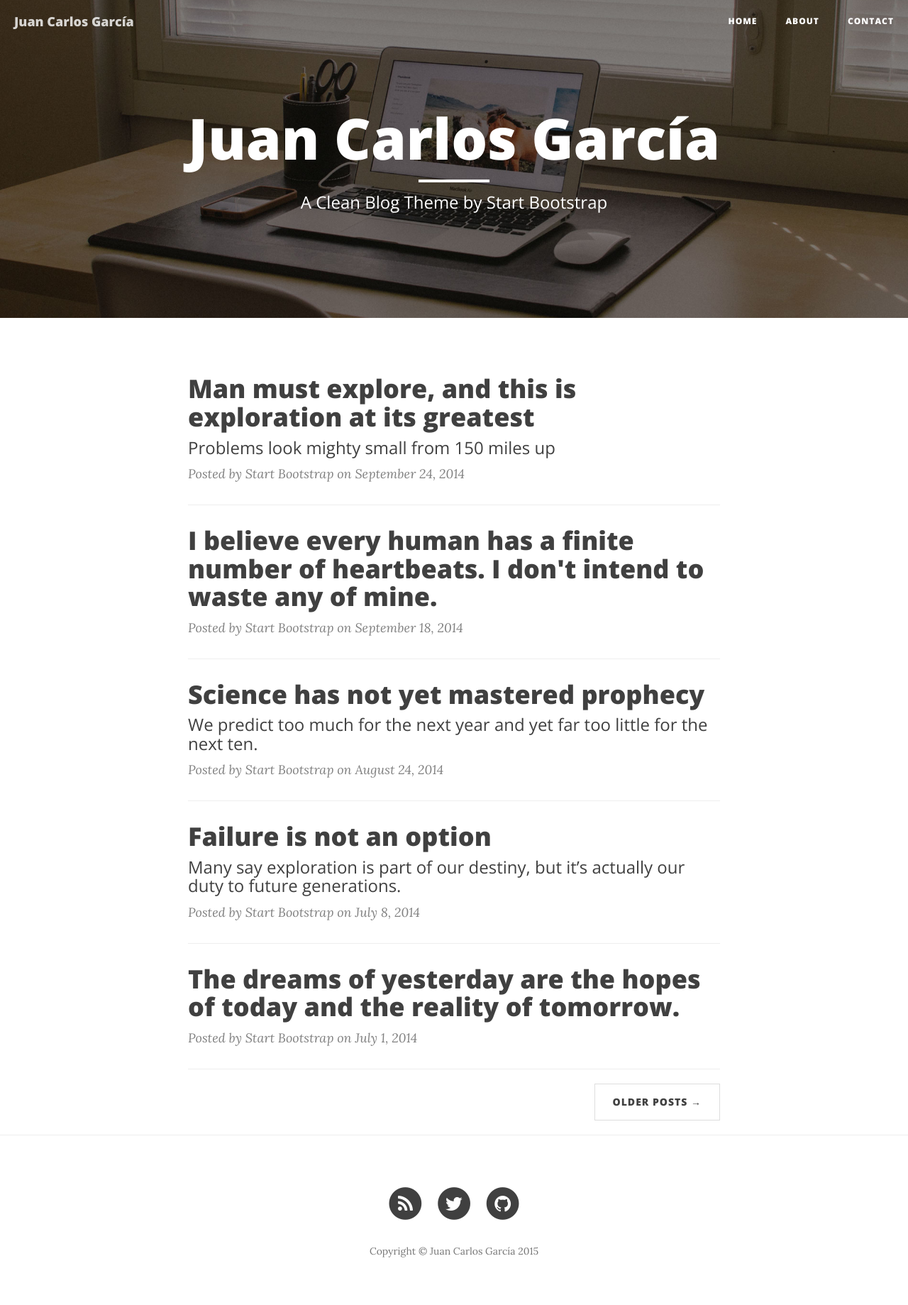
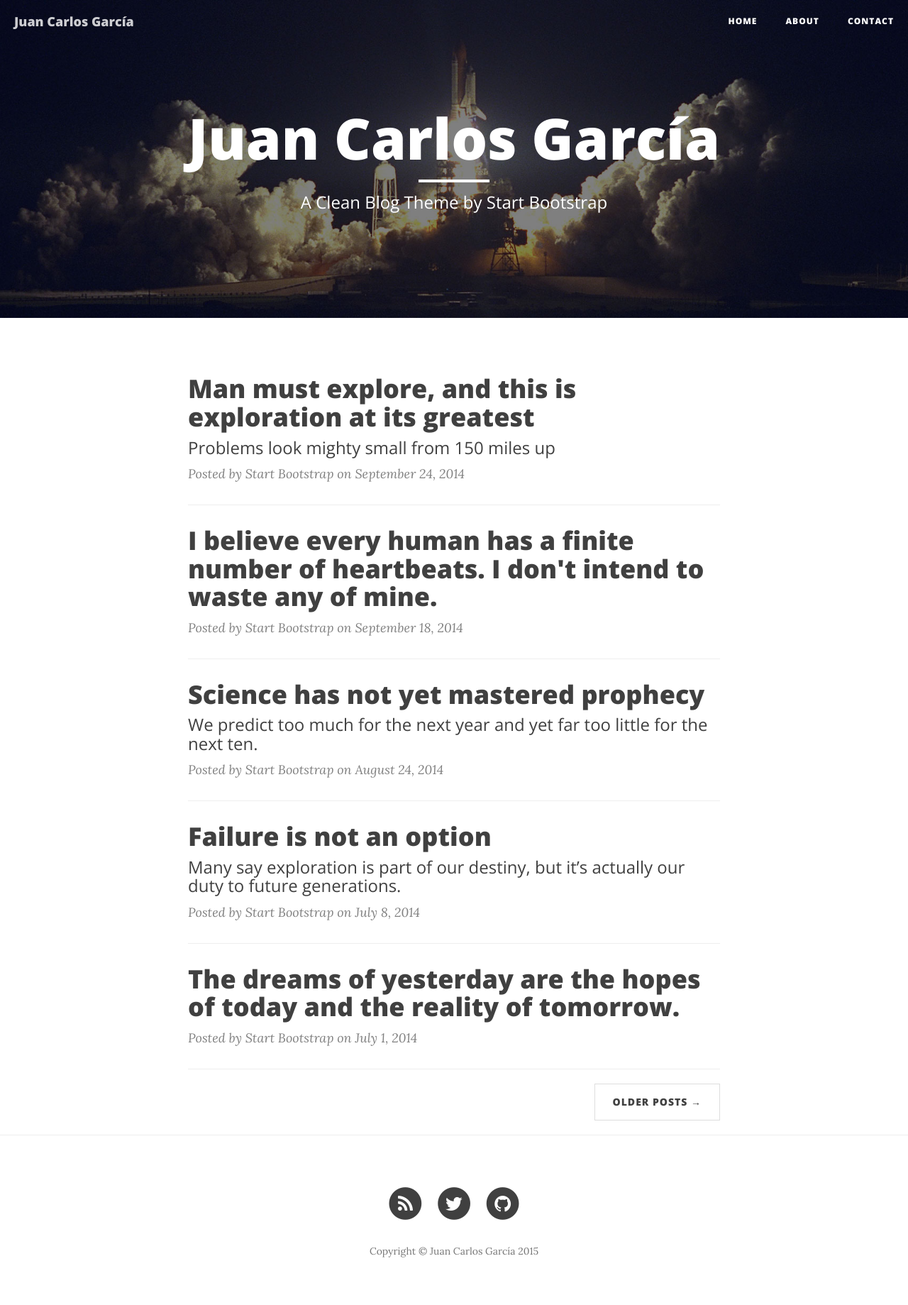
Before and after one commit to jcagarcia/jcagarcia.github.io, a Jekyll site: the page built from index.html, in a window 1280 px wide. Shown: the whole page at 71% size. Built offline with Jekyll 4.4.1, drawn with Linux system fonts in a browser that asks for light colours; nearby versions of some CDN libraries; the list of posts is cut into pages by our own code.

Commit message:
Updating home image

```diff
--- a/_config.yml
+++ b/_config.yml
@@ -1,8 +1,8 @@
 # Site settings
 title: Juan Carlos García
-header-img: img/home-bg.jpg
+header-img: img/home_bg.jpg
 email: jugade92@gmail.com
-description: "Juan Carlos García Blog"
+description: "Juan Carlos García Blog - All About Spring Roo Project"
 baseurl: ""
 url: "http://jcagarcia.github.io"
 twitter_username: juancaFX
```
Also changed, not shown: img/home_bg.jpg (added).
